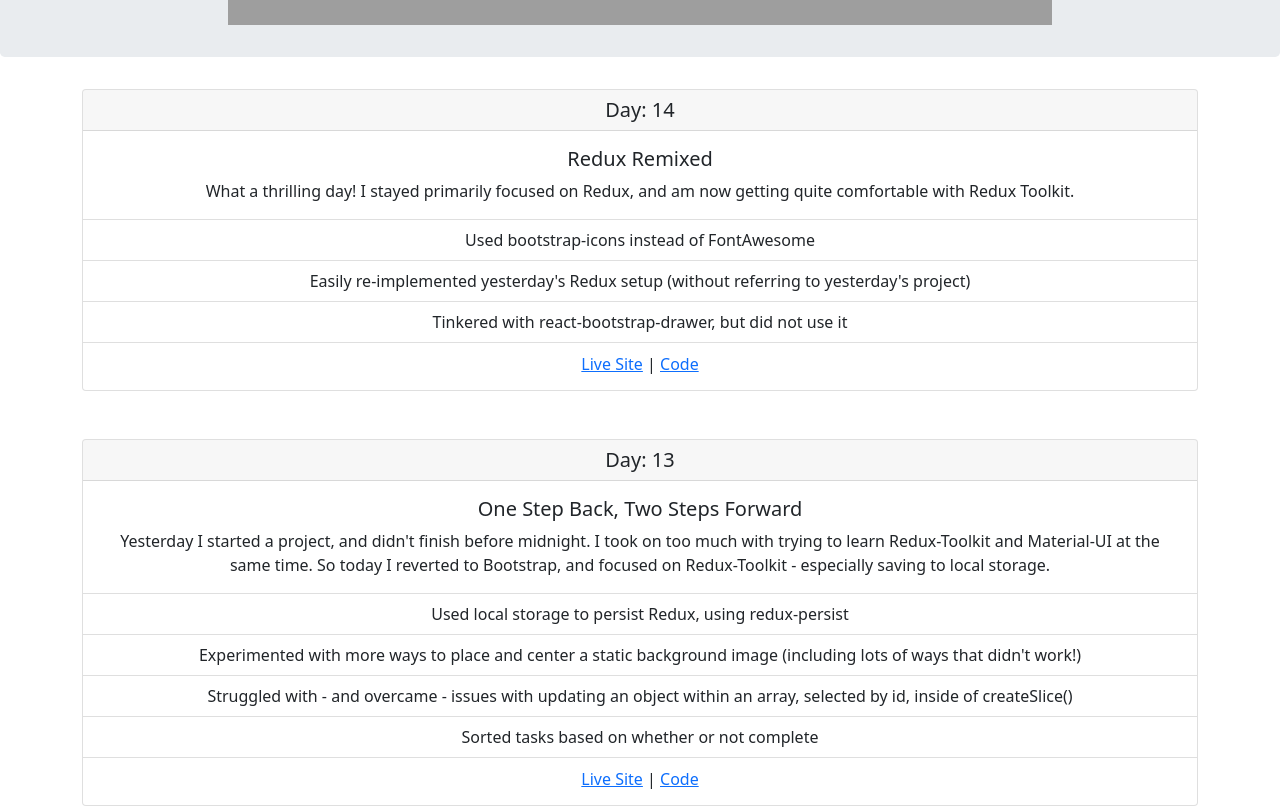
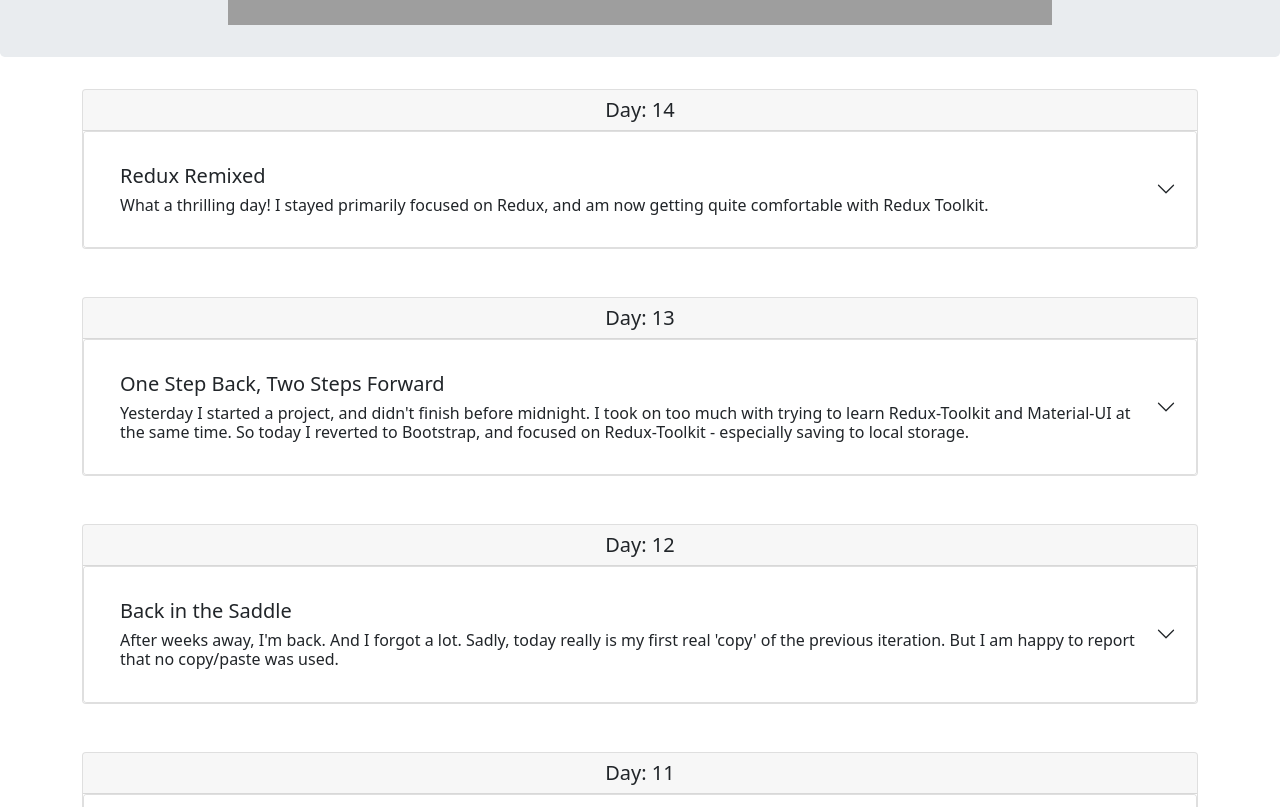
Before and after one commit to ejw773/to-do-30, a React (Create React App) app: page / in a window 1280 px wide. Shown: the part 780-1587 px from the top of the page. Built offline with nearby package versions, Linux system fonts and the light colour scheme; grey boxes are pictures that could not be loaded.

Commit message:
adds accordions to cards for bullet points

```diff
--- a/src/components/RenderCardsComponent.js
+++ b/src/components/RenderCardsComponent.js
@@ -1,5 +1,5 @@
 import React from 'react';
-import { Card, ListGroup } from 'react-bootstrap';
+import { Card, ListGroup, Accordion } from 'react-bootstrap';
 import { baseUrl, gitBaseUrl } from '../shared/baseUrl';
 import RenderList from './RenderList';
 
@@ -19,19 +19,29 @@
     return (
         <Card className='day-card'>
             <Card.Header as='h5'>Day: {day}</Card.Header>
+
+            <Accordion>
+                <Accordion.Item eventKey='0'>
+                    <Accordion.Header>
                         <Card.Body>
                             <Card.Title>{title}</Card.Title>
                             <Card.Text>{comment}</Card.Text>
                         </Card.Body>
-            <ListGroup variant='flush'>
+                    </Accordion.Header>
+                    <Accordion.Body>
+                        <ListGroup>
                             {
                                 bullets &&
                                 bullets.map((item) => <RenderList key={item} bullet={item} />)
                             }
                         </ListGroup>
                         <Card.Body>
-                <Card.Subtitle><a href={linkString}>Live Site</a> | <a href={gitLinkString} target="_blank" rel="noreferrer">Code</a></Card.Subtitle>
+                            <Card.Subtitle><a href={linkString} target="_blank" rel="noreferrer">Live Site</a> | <a href={gitLinkString} target="_blank" rel="noreferrer">Code</a></Card.Subtitle>
                         </Card.Body>
+                    </Accordion.Body>
+                </Accordion.Item>
+            </Accordion>
+
         </Card>
     )
 }
--- a/src/shared/projectInfo.js
+++ b/src/shared/projectInfo.js
@@ -77,7 +77,8 @@
         bullets: [
             "Used bootstrap-icons instead of FontAwesome",
             "Easily re-implemented yesterday's Redux setup (without referring to yesterday's project)",
-            "Tinkered with react-bootstrap-drawer, but did not use it"
+            "Tinkered with react-bootstrap-drawer, but did not use it",
+            "For the landing page, tried react-back-to-top-button, but ended up not using it"
         ]
     }
 ];
```
Lines whose indentation alone changed are shown as unchanged.
